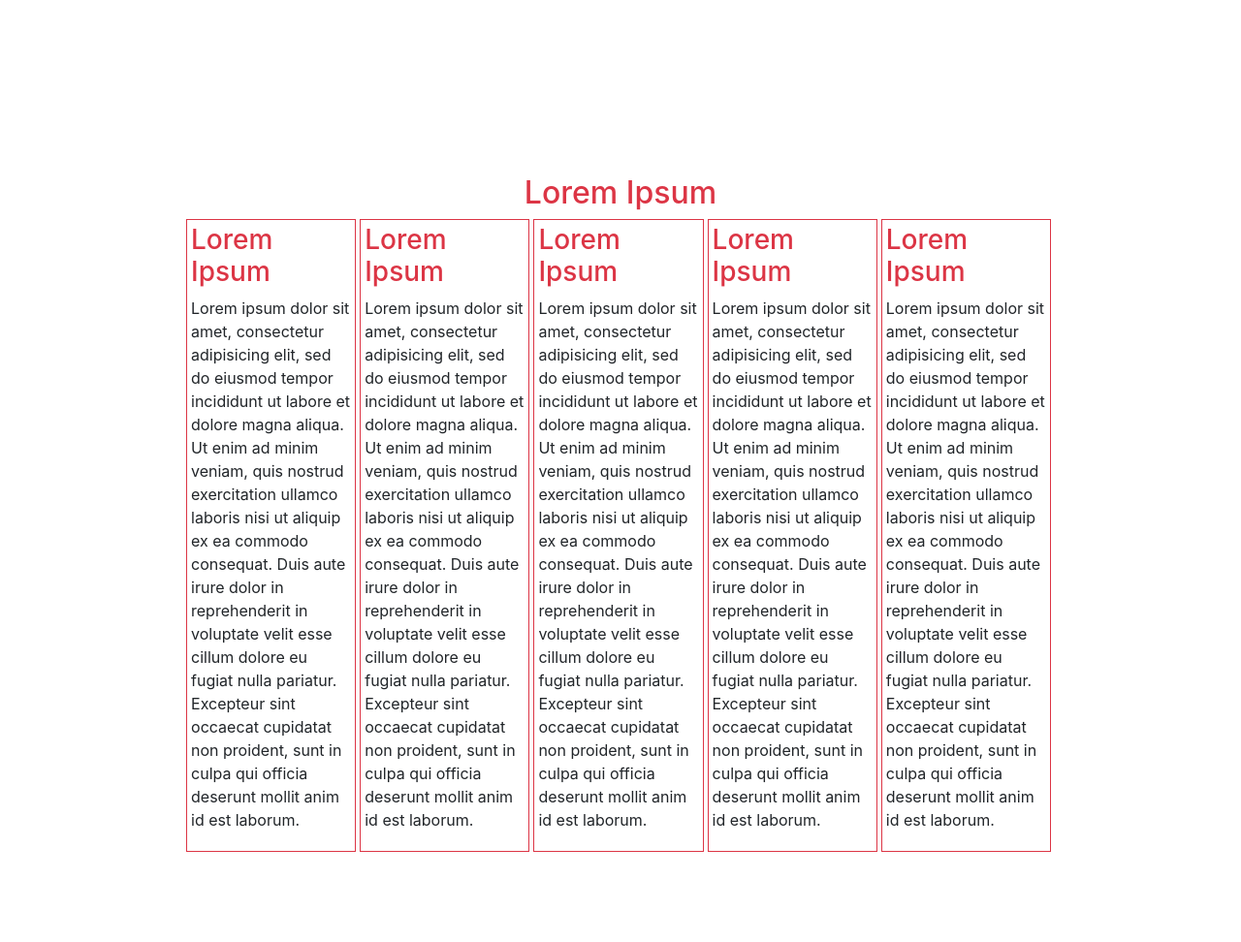
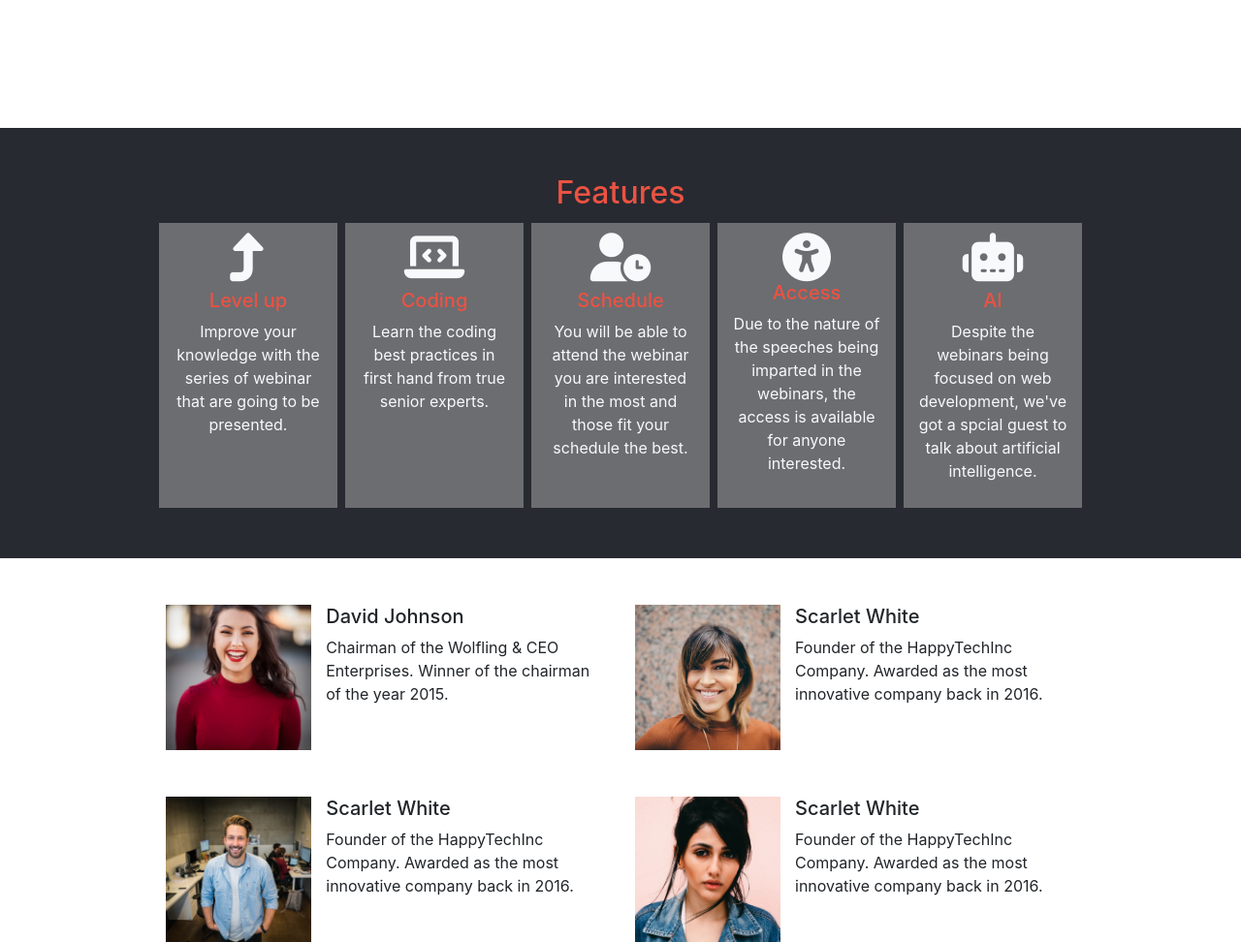
Before and after one commit to alvp01/webinar-page, a plain HTML site: page index.html in a window 1280 px wide. Shown: the part 860-1832 px from the top of the page at 97% size. Drawn offline with nearby package versions, Linux system fonts and the light colour scheme.

Commit message:
Organized the styles sheet

```diff
--- a/index.html
+++ b/index.html
@@ -53,38 +53,45 @@
         </div>
       </div>
     </div>
-    <div class="box-size main-program-container py-md-5 section-padding-x d-flex flex-row flex-wrap w-100 justify-content-center align-items-center">
+    <div class="box-size main-program-container py-5 section-padding-x d-flex flex-row flex-wrap w-100 justify-content-center align-items-center bg-black">
       <div class="w-100 text-center">
-        <h2 class="text-danger">Lorem Ipsum</h2>
+        <h2 class="color-orange">Features</h2>
       </div>
-      <div class="info-box box-size pr-md-1">
-        <div class="w-100 border border-danger p-1">
-          <h3 class="text-danger">Lorem Ipsum</h3>
-          <p class="text-break">Lorem ipsum dolor sit amet, consectetur adipisicing elit, sed do eiusmod tempor incididunt ut labore et dolore magna aliqua. Ut enim ad minim veniam, quis nostrud exercitation ullamco laboris nisi ut aliquip ex ea commodo consequat. Duis aute irure dolor in reprehenderit in voluptate velit esse cillum dolore eu fugiat nulla pariatur. Excepteur sint occaecat cupidatat non proident, sunt in culpa qui officia deserunt mollit anim id est laborum.</p>
+      <div class="w-100 d-flex flex-row flex-row flex-wrap box-size">
+        <div class="info-box box-size p-1">
+          <div class="h-100 w-100 gray-bg-trns d-flex inner-info-box overflow-hidden">
+            <i class="fas fa-level-up-alt mr-2 mr-lg-0 mb-lg-2 info-icon text-light"></i>
+            <h3 class="color-orange mr-2 mr-lg-0 mb-lg-2 info-title">Level up</h3>
+            <p class="text-break text-light info-paragraph">Improve your knowledge with the series of webinar that are going to be presented.</p>
+          </div>
         </div>
-      </div>
-      <div class="info-box box-size pr-md-1">
-        <div class="w-100 border border-danger p-1">
-          <h3 class="text-danger">Lorem Ipsum</h3>
-          <p class="text-break">Lorem ipsum dolor sit amet, consectetur adipisicing elit, sed do eiusmod tempor incididunt ut labore et dolore magna aliqua. Ut enim ad minim veniam, quis nostrud exercitation ullamco laboris nisi ut aliquip ex ea commodo consequat. Duis aute irure dolor in reprehenderit in voluptate velit esse cillum dolore eu fugiat nulla pariatur. Excepteur sint occaecat cupidatat non proident, sunt in culpa qui officia deserunt mollit anim id est laborum.</p>
+        <div class="info-box box-size p-1">
+          <div class="h-100 w-100 gray-bg-trns d-flex inner-info-box overflow-hidden">
+            <i class="fas fa-laptop-code mr-2 mr-lg-0 mb-lg-2 info-icon text-light"></i>
+            <h3 class="color-orange mr-2 mr-lg-0 mb-lg-2 info-title">Coding</h3>
+            <p class="text-break text-light info-paragraph">Learn the coding best practices in first hand from true senior experts.</p>
+          </div>
         </div>
-      </div>
-      <div class="info-box box-size pr-md-1">
-        <div class="w-100 border border-danger p-1">
-          <h3 class="text-danger">Lorem Ipsum</h3>
-          <p class="text-break">Lorem ipsum dolor sit amet, consectetur adipisicing elit, sed do eiusmod tempor incididunt ut labore et dolore magna aliqua. Ut enim ad minim veniam, quis nostrud exercitation ullamco laboris nisi ut aliquip ex ea commodo consequat. Duis aute irure dolor in reprehenderit in voluptate velit esse cillum dolore eu fugiat nulla pariatur. Excepteur sint occaecat cupidatat non proident, sunt in culpa qui officia deserunt mollit anim id est laborum.</p>
+        <div class="info-box box-size p-1">
+          <div class="h-100 w-100 gray-bg-trns d-flex inner-info-box overflow-hidden">
+            <i class="fas fa-user-clock mr-2 mr-lg-0 mb-lg-2 info-icon text-light"></i>
+            <h3 class="color-orange mr-2 mr-lg-0 mb-lg-2 info-title">Schedule</h3>
+            <p class="text-break text-light info-paragraph">You will be able to attend the webinar you are interested in the most and those fit your schedule the best.</p>
+          </div>
         </div>
-      </div>
-      <div class="info-box box-size pr-md-1">
-        <div class="w-100 border border-danger p-1">
-          <h3 class="text-danger">Lorem Ipsum</h3>
-          <p class="text-break">Lorem ipsum dolor sit amet, consectetur adipisicing elit, sed do eiusmod tempor incididunt ut labore et dolore magna aliqua. Ut enim ad minim veniam, quis nostrud exercitation ullamco laboris nisi ut aliquip ex ea commodo consequat. Duis aute irure dolor in reprehenderit in voluptate velit esse cillum dolore eu fugiat nulla pariatur. Excepteur sint occaecat cupidatat non proident, sunt in culpa qui officia deserunt mollit anim id est laborum.</p>
+        <div class="info-box box-size p-1">
+          <div class="h-100 w-100 gray-bg-trns d-flex inner-info-box overflow-hidden">
+            <i class="fas fa-universal-access mr-2 mr-lg-0 info-icon text-light"></i>
+            <h3 class="color-orange mr-2 mr-lg-0 mb-lg-2 info-title">Access</h3>
+            <p class="text-break text-light info-paragraph">Due to the nature of the speeches being imparted in the webinars, the access is available for anyone interested.</p>
+          </div>
         </div>
-      </div>
-      <div class="info-box box-size pr-md-1">
-        <div class="w-100 border border-danger p-1">
-          <h3 class="text-danger">Lorem Ipsum</h3>
-          <p class="text-break">Lorem ipsum dolor sit amet, consectetur adipisicing elit, sed do eiusmod tempor incididunt ut labore et dolore magna aliqua. Ut enim ad minim veniam, quis nostrud exercitation ullamco laboris nisi ut aliquip ex ea commodo consequat. Duis aute irure dolor in reprehenderit in voluptate velit esse cillum dolore eu fugiat nulla pariatur. Excepteur sint occaecat cupidatat non proident, sunt in culpa qui officia deserunt mollit anim id est laborum.</p>
+        <div class="info-box box-size p-1">
+          <div class="h-100 w-100 gray-bg-trns d-flex inner-info-box overflow-hidden">
+            <i class="fas fa-robot mr-2 mr-lg-0 mb-lg-2 info-icon text-light"></i>
+            <h3 class="color-orange mr-2 mr-lg-0 mb-lg-2 info-title">AI</h3>
+            <p class="text-break text-light info-paragraph">Despite the webinars being focused on web development, we've got a spcial guest to talk about artificial intelligence.</p>
+          </div>
         </div>
       </div>
     </div>
--- a/style.css
+++ b/style.css
@@ -1,7 +1,10 @@
+/* General purpose classes */
 @font-face {
   font-family: "cocogoose";
   src: url(("./fonts/Cocogoose Pro Regular Trial.ttf"));
 }
+
+.overflow-hidden { overflow: hidden; }
 
 .font-cocogoose { font-family: "cocogoose", sans-serif; }
 
@@ -19,17 +22,11 @@
 
 .navi-link { color: #272a31; }
 
+.color-white { color: white; }
+
+.bg-black { background-color: #272a31; }
+
 .social-link { color: white; }
-
-.section-padding-x {
-  padding-left: 15px;
-  padding-right: 15px;
-}
-
-.section-padding-y {
-  padding-top: 20px;
-  padding-bottom: 20px;
-}
 
 .social-link:hover {
   color: white;
@@ -53,7 +50,24 @@
 
 .w-500 { width: 399px !important; }
 
-.main-program-container { --info-box-width: 100%; }
+@media (min-width: 768px) {
+  .navi-shadow { box-shadow: 10px 5px 15px gray; }
+}
+
+@media (min-width: 1024px) {
+  .w-500 { width: 500px !important; }
+}
+
+/* Index general classes */
+.section-padding-x {
+  padding-left: 15px;
+  padding-right: 15px;
+}
+
+.section-padding-y {
+  padding-top: 20px;
+  padding-bottom: 20px;
+}
 
 .main-hading-size { font-size: auto; }
 
@@ -67,8 +81,6 @@
 }
 
 @media (min-width: 768px) {
-  .navi-shadow { box-shadow: 10px 5px 15px gray; }
-
   .section-padding-x {
     padding-left: 10%;
     padding-right: 10%;
@@ -78,8 +90,6 @@
     padding-top: 10%;
     padding-bottom: 10%;
   }
-
-  .main-program-container { --info-box-width: 33.33%; }
 
   .main-hading-size { font-size: 70px; }
 
@@ -94,13 +104,9 @@
 }
 
 @media (min-width: 1024px) {
-  .main-program-container { --info-box-width: 20%; }
-
-  .w-500 { width: 500px !important; }
-
   .section-padding-x {
-    padding-right: 15%;
-    padding-left: 15%;
+    padding-right: 12.5%;
+    padding-left: 12.5%;
   }
 
   .main-hading-size { font-size: 90px; }
@@ -108,10 +114,48 @@
   .secondary-heading-size { font-size: 60px; }
 }
 
-.info-box {
-  width: var(--info-box-width);
+/* Info boxes classes */
+.main-program-container {
+  --info-box-width: 100%;
+  --direction: row;
+  --content-justify: space-between;
+  --content-align: center;
+  --text-alignment: left;
+  --inner-box-padding: 10px 15px;
 }
 
+.info-paragraph { width: 50ch; }
+
+.info-title { font-size: 20px; }
+
+@media (min-width: 1024px) {
+  .main-program-container {
+    --info-box-width: 20%;
+    --direction: column;
+    --content-justify: start;
+    --content-align: center;
+    --text-alignment: center;
+    --inner-box-padding: 10px 15px;
+  }
+
+  .info-paragraph { width: auto; }
+}
+
+.info-box { width: var(--info-box-width); }
+
+.inner-info-box {
+  flex-direction: var(--direction);
+  justify-content: var(--content-justify);
+  align-items: var(--content-align);
+  text-align: var(--text-alignment);
+  padding: var(--inner-box-padding);
+}
+
+.gray-bg-trns { background-color: rgba(211, 211, 211, 0.4); }
+
+.info-icon { font-size: 50px; }
+
+/* Speakers classes */
 .person-img {
   width: 100px;
   height: 100px;
```
